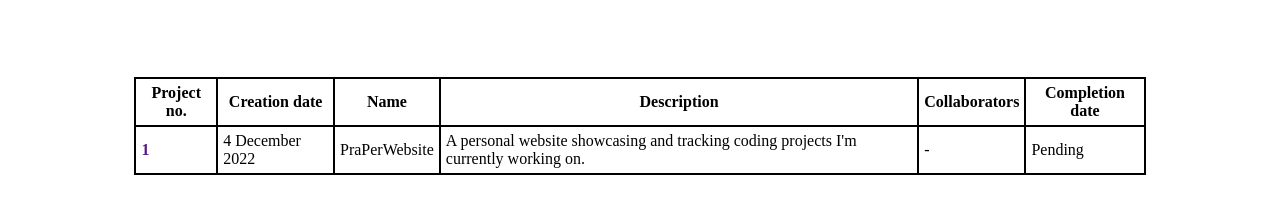
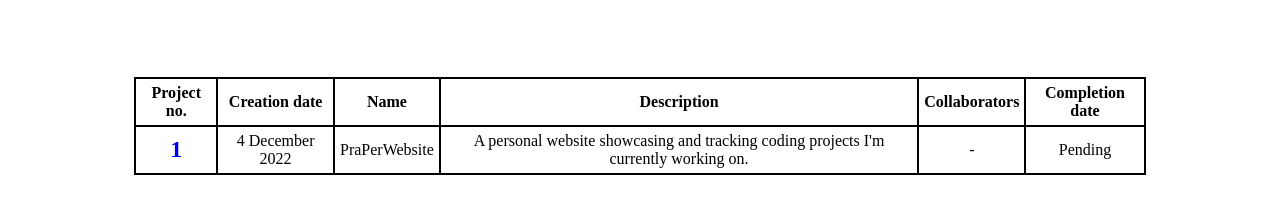
Before and after one commit to Oscizcod/PraPerWebsite, a plain HTML site: page index.html in a window 1280 px wide. Shown: the part 137-350 px from the top of the page. Drawn offline with Linux system fonts and the light colour scheme.

Commit message:
Center project number link and increase font size

```diff
--- a/index.html
+++ b/index.html
@@ -21,7 +21,7 @@
             </tr>
 
             <tr class="data-row">
-                <td><a href="">1</a></td>
+                <td class="proj-link"><a href="project.html" target="_blank">1</a></td>
                 <td>4 December 2022</td>
                 <td class="proj-name">PraPerWebsite</td>
                 <td>A personal website showcasing and tracking coding projects I'm currently working on.</td>
--- a/style.css
+++ b/style.css
@@ -10,10 +10,15 @@ a {
 table, th, td {
     border: 2px solid;
     border-collapse:collapse;
+    text-align: center;
 }
 
 th, td {
     padding: 5px;
+}
+
+.proj-link {
+    font-size: x-large;
 }
 
 .data-row:hover {
```
